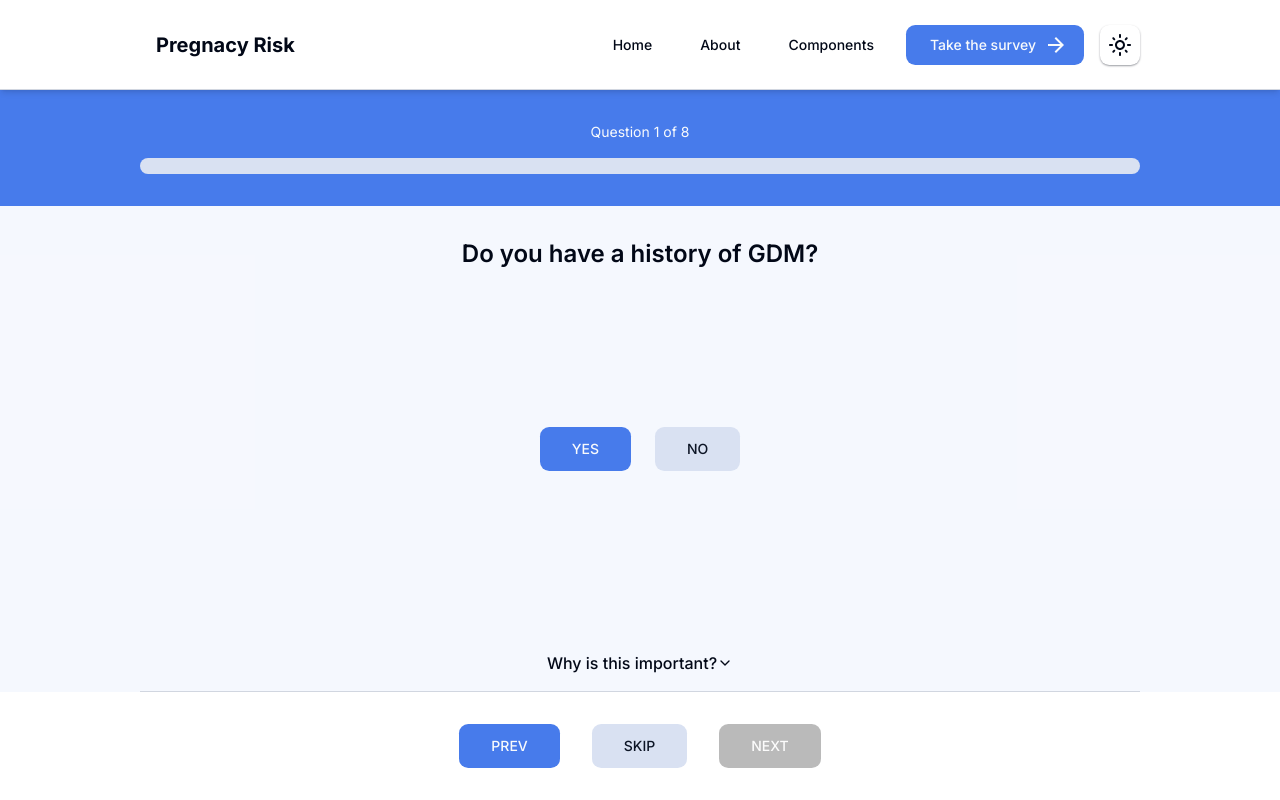
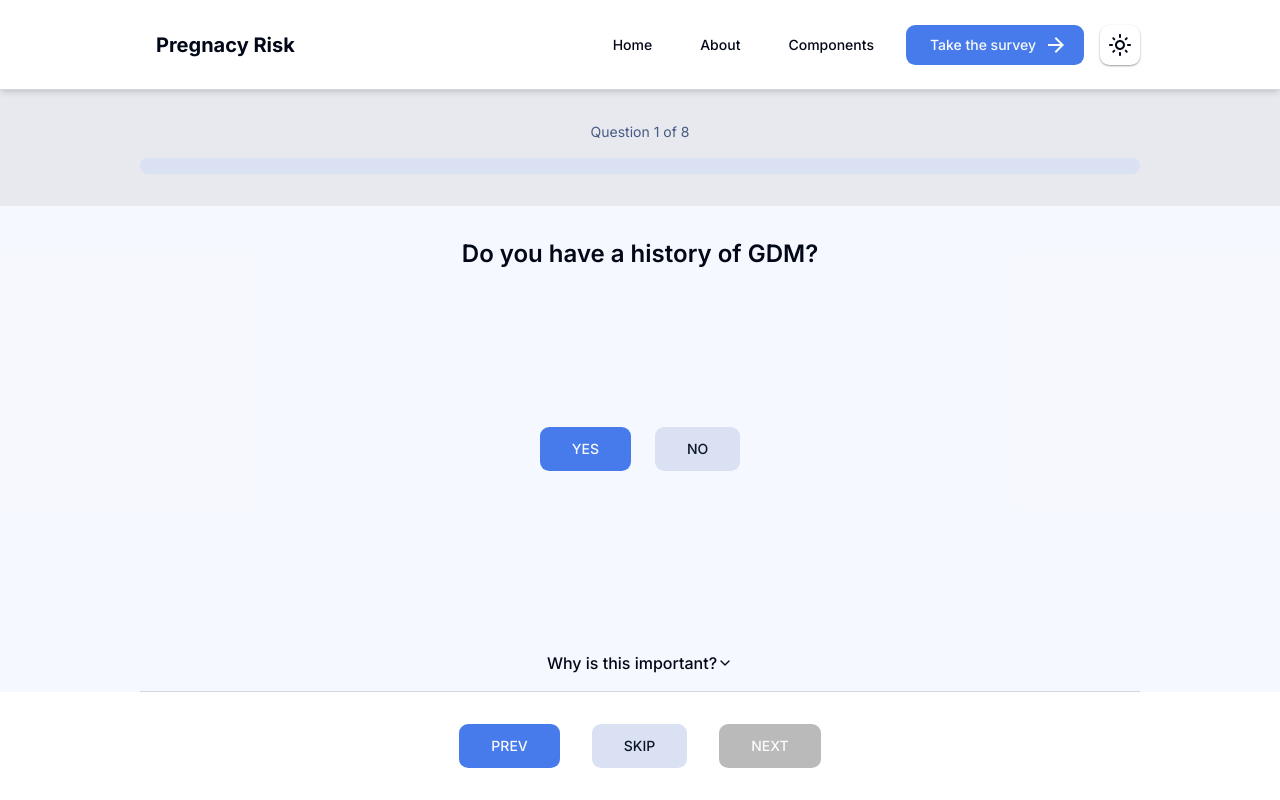
Before and after one commit to INF219-pregnancy-risk/pregnancy-risk, a Next.js app: page /survey in a window 1280 px wide. Built offline with nearby package versions, Linux system fonts and the light colour scheme.

Commit message:
small change suvery progress bar

```diff
--- a/src/app/survey/page.tsx
+++ b/src/app/survey/page.tsx
@@ -92,7 +92,7 @@ const SurveyPage = () => {
       index={currentSlide}
       className="min-h-screen-nav overflow-hidden flex flex-col"
     >
-      <div className="grid-layout text-primary-foreground bg-primary dark:bg-primary/50 py-8 gap-4">
+      <div className="grid-layout text-muted-foreground bg-muted dark:bg-primary/40 py-8 gap-4">
         <h2 className="text-center text-sm">
           Question {currentSlide + 1} of {SurveyEntries.length}
         </h2>
```
